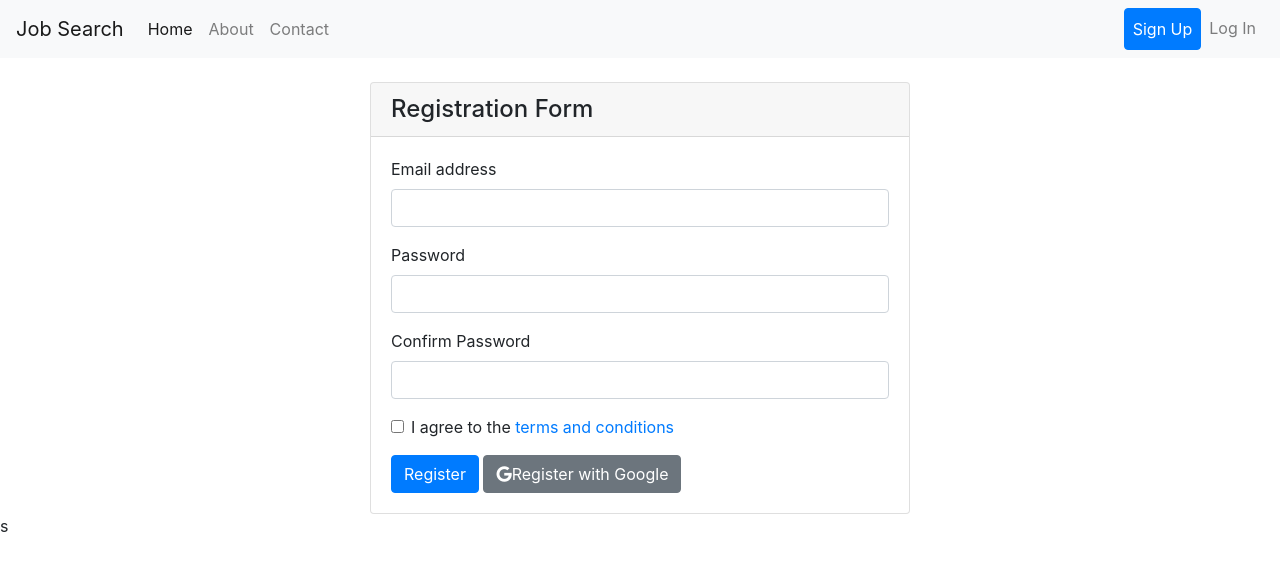
After one commit to kradt/found-offer, a Flask app: template src/auth/templates/register.html in a window 1280 px wide. The commit adds this page. Shown: the top 571 px of the page. Run offline with Flask 2, Linux system fonts and the light colour scheme; the template is opened without the code that fills it, so the values that code supplies are empty; some libraries are stand-ins or nearby versions.

Commit message:
add front

```diff
--- a/src/__init__.py
+++ b/src/__init__.py
@@ -1,11 +1,11 @@
 from flask import Flask, redirect, url_for
-from src import config
+from src.config import Config
 
 
 def create_app():
 
 	app = Flask(__name__)
-	app.config.from_object(config)
+	app.config.from_object(Config)
 
 	@app.route("/")
 	def index():
--- a/src/auth/routes.py
+++ b/src/auth/routes.py
@@ -6,12 +6,12 @@ auth_bp = Blueprint("auth_bp", template_folder="templates", static_folder="stati
 
 @auth_bp.route("/login")
 def login():
-	return render_template("base.html")
+	return render_template("login.html")
 
 
 @auth_bp.route("/register")
 def register():
-	return "Hello no name"
+	return render_template("register.html")
 
 
 @auth_bp.route("/logout")
--- a/src/auth/templates/base.html
+++ b/src/auth/templates/base.html
@@ -1,15 +1,63 @@
 <!DOCTYPE html>
-<html>
+<html lang="en">
   <head>
-	<meta charset="utf-8">
-	<meta name="viewport" content="width=device-width, initial-scale=1">
+  	{% block head %}
+
+    <meta charset="UTF-8">
+    <meta name="viewport" content="width=device-width, initial-scale=1.0">
+    <meta http-equiv="X-UA-Compatible" content="ie=edge">
+    <!-- Bootstrap CSS -->
+    <link rel="stylesheet" href="https://maxcdn.bootstrapcdn.com/bootstrap/4.5.2/css/bootstrap.min.css">
     <link rel="stylesheet" type="text/css" href="{{ url_for('auth_bp.static', filename='css/main.css') }}">
-	<title>Auth | Flask</title>
+    {% endblock %}
+    <title>Job Search</title>
   </head>
   <body>
-	<div class="container">
-		Hello world ohohoohohooh
+
+<header>
+  <nav class="navbar navbar-expand-lg navbar-light bg-light">
+    <a class="navbar-brand" href="#">Job Search</a>
+    <button class="navbar-toggler" type="button" data-toggle="collapse" data-target="#navbarNav" aria-controls="navbarNav" aria-expanded="false" aria-label="Toggle navigation">
+      <span class="navbar-toggler-icon"></span>
+    </button>
+    <div class="collapse navbar-collapse" id="navbarNav">
+      <ul class="navbar-nav mr-auto">
+        <li class="nav-item active">
+          <a class="nav-link" href="#">Home <span class="sr-only">(current)</span></a>
+        </li>
+        <li class="nav-item">
+          <a class="nav-link" href="#">About</a>
+        </li>
+        <li class="nav-item">
+          <a class="nav-link" href="#">Contact</a>
+        </li>
+      </ul>
+      <ul class="navbar-nav">
+        <li class="nav-item">
+          <a class="nav-link btn btn-primary" style="color:white" href="#">Sign Up</a>
+        </li>
+        <li class="nav-item">
+          <a class="nav-link" href="#">Log In</a>
+        </li>
+      </ul>
+    </div>
+  </nav>
+</header>
+
+    <div class="container mt-4">
+      {% block content %}
+      {% endblock %}
     </div>
 
+    <!-- Bootstrap JS -->
+    {% block scripts %}
+
+    <script src="https://code.jquery.com/jquery-3.5.1.slim.min.js"></script>
+
+	<script src="https://cdn.jsdelivr.net/npm/popper.js@1.16.0/dist/umd/popper.min.js"></script>
+
+	<script src="https://maxcdn.bootstrapcdn.com/bootstrap/4.5.2/js/bootstrap.min.js"></script>
+
+	{% endblock %}
   </body>
 </html>
--- /dev/null
+++ b/src/auth/templates/register.html
@@ -0,0 +1,52 @@
+{% extends 'base.html' %}
+
+
+{% block content %}
+
+ <div class="row justify-content-center">
+      <div class="col-md-6">
+        <div class="card">
+          <div class="card-header">
+            <h4 class="mb-0">Registration Form</h4>
+          </div>
+          <div class="card-body">
+            <form>
+              <div class="mb-3">
+                <label for="email" class="form-label">Email address</label>
+                <input type="email" class="form-control" id="email" required>
+              </div>
+              <div class="mb-3">
+                <label for="password" class="form-label">Password</label>
+                <input type="password" class="form-control" id="password" required>
+              </div>
+              <div class="mb-3">
+                <label for="confirm-password" class="form-label">Confirm Password</label>
+                <input type="password" class="form-control" id="confirm-password" required>
+              </div>
+              <div class="form-check mb-3">
+                <input class="form-check-input" type="checkbox" value="" id="agree" required>
+                <label class="form-check-label" for="agree">
+                  I agree to the <a href="#">terms and conditions</a>
+                </label>
+              </div>
+              <button type="submit" class="btn btn-primary me-2">Register</button>
+              <a href="#" class="btn btn-secondary"><i class="fab fa-google me-2"></i>Register with Google</a>
+            </form>
+          </div>
+        </div>
+      </div>
+    </div>
+
+{% endblock %}
+<!DOCTYPE html>
+
+{% block scripts %}
+{{super()}}
+  <!-- Font Awesome -->
+  <script src="https://kit.fontawesome.com/5689a33a08.js" crossorigin="anonymous"></script>
+  <!-- Bootstrap JS -->s
+  <script src="https://code.jquery.com/jquery-3.5.1.slim.min.js"></script>
+  <script src="https://cdn.jsdelivr.net/npm/@popperjs/core@2.9.3/dist/umd/popper.min.js"
+    integrity="sha384-LwBx/mxPud/nMXZq3Jq8n7VXk/HGhRtRuyQsY3Lq3pOkmqzN8zf7AuzdN0aQixfP"></script>
+
+{% endblock %}
```
Also changed, not shown: src/auth/templates/login.html (added, +35 -0 lines). Lines whose indentation alone changed are shown as unchanged.
